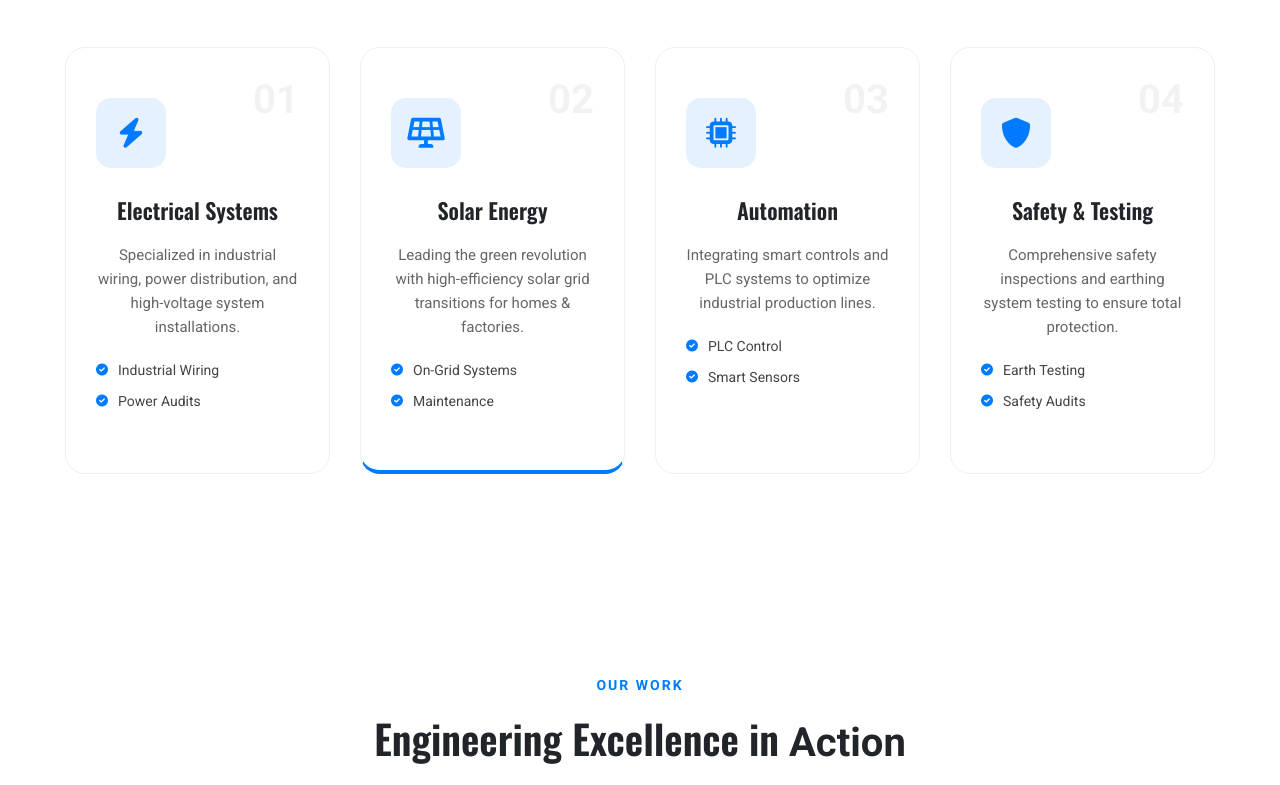
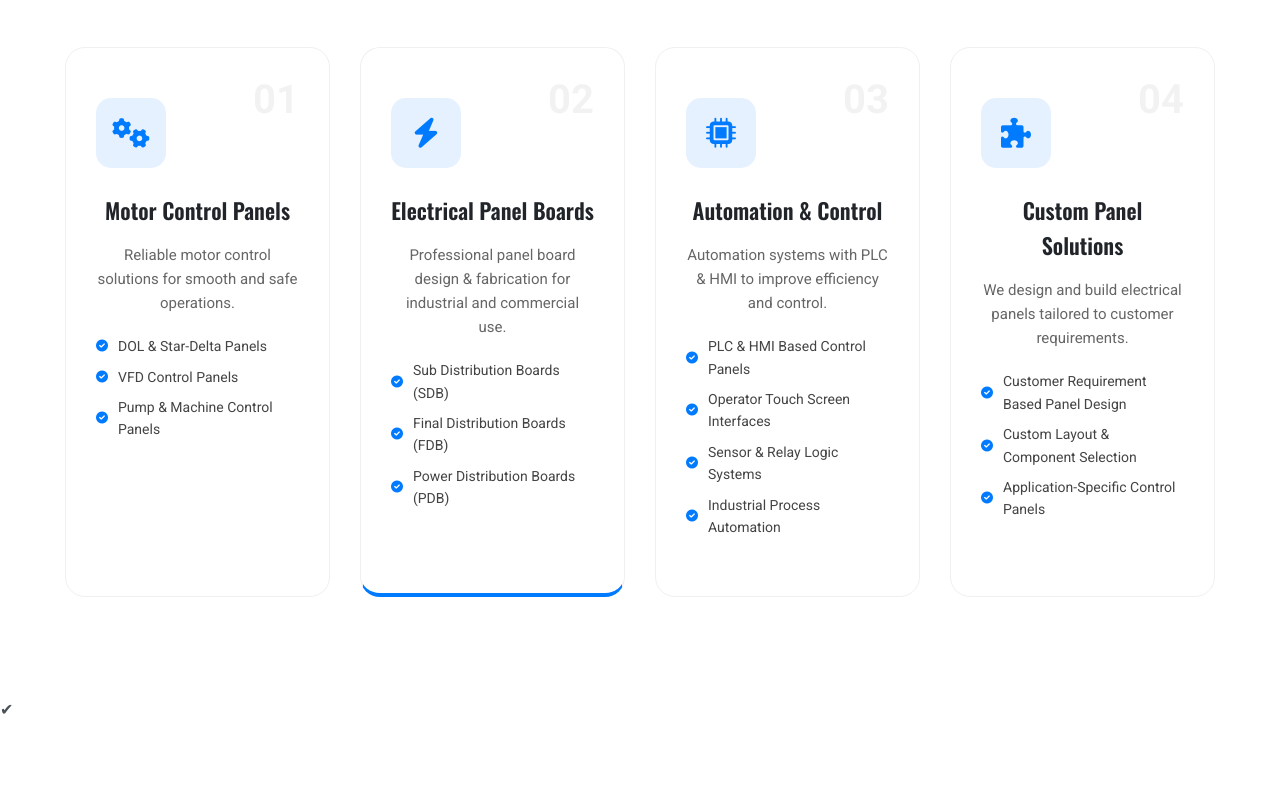
Before and after one commit to viduliyo/viduliyo, a plain HTML site: page index.html in a window 1280 px wide. Shown: the part 1055-1840 px from the top of the page. Drawn offline with nearby package versions, Linux system fonts and the light colour scheme.

Commit message:
Update index.html

```diff
--- a/index.html
+++ b/index.html
@@ -37,7 +37,7 @@
         <div class="hero-content">
             <span class="hero-tagline">Innovation . Reliability . Excellence</span>
             <h1>Powering the Future with <span>Expert Engineering</span></h1>
-            <p>Your trusted partner for industrial electrical systems, sustainable solar energy, and advanced automation solutions in Sri Lanka.</p>
+            <p>Your trusted partner for Custom Panel Solutions, Electrical Panel Boards, Motor Control Panels, and Automation & Control solutions in Sri Lanka.</p>
             <div class="hero-btns">
                 <a href="#services" class="btn btn-primary">Our Services</a>
                 <a href="#contact" class="btn btn-outline">Consult an Engineer</a>
@@ -45,7 +45,7 @@
             <div class="hero-badges">
                 <div class="badge-item">
                     <i class="fas fa-certificate"></i>
-                    <span>CIDA Certified</span>
+                    <span>Best Customer service</span>
                 </div>
                 <div class="badge-item">
                     <i class="fas fa-user-shield"></i>
@@ -67,26 +67,28 @@
             <div class="expertise-card">
                 <div class="card-count">01</div>
                 <div class="icon-box">
-                    <i class="fas fa-bolt"></i>
+                    <i class=" fas fa-cogs"></i>
                 </div>
-                <h4>Electrical Systems</h4>
-                <p>Specialized in industrial wiring, power distribution, and high-voltage system installations.</p>
+                <h4>Motor Control Panels</h4>
+                <p>Reliable motor control solutions for smooth and safe operations.</p>
                 <ul class="card-features">
-                    <li><i class="fas fa-check-circle"></i> Industrial Wiring</li>
-                    <li><i class="fas fa-check-circle"></i> Power Audits</li>
+                    <li><i class="fas fa-check-circle"></i>DOL & Star-Delta Panels</li>
+                    <li><i class="fas fa-check-circle"></i> VFD Control Panels</li>
+                     <li><i class="fas fa-check-circle"></i> Pump & Machine Control Panels</li>
                 </ul>
             </div>
 
             <div class="expertise-card active">
                 <div class="card-count">02</div>
                 <div class="icon-box">
-                    <i class="fas fa-solar-panel"></i>
+                    <i class="fas fa-bolt"></i>
                 </div>
-                <h4>Solar Energy</h4>
-                <p>Leading the green revolution with high-efficiency solar grid transitions for homes & factories.</p>
+                <h4>Electrical Panel Boards</h4>
+                <p>Professional panel board design & fabrication for industrial and commercial use. </p>
                 <ul class="card-features">
-                    <li><i class="fas fa-check-circle"></i> On-Grid Systems</li>
-                    <li><i class="fas fa-check-circle"></i> Maintenance</li>
+                    <li><i class="fas fa-check-circle"></i> Sub Distribution Boards (SDB)</li>
+                    <li><i class="fas fa-check-circle"></i> Final Distribution Boards (FDB)</li>
+                    <li><i class="fas fa-check-circle"></i> Power Distribution Boards (PDB)</li>
                 </ul>
             </div>
 
@@ -95,29 +97,34 @@
                 <div class="icon-box">
                     <i class="fas fa-microchip"></i>
                 </div>
-                <h4>Automation</h4>
-                <p>Integrating smart controls and PLC systems to optimize industrial production lines.</p>
+                <h4>Automation & Control</h4>
+                <p>Automation systems with PLC & HMI to improve efficiency and control.</p>
                 <ul class="card-features">
-                    <li><i class="fas fa-check-circle"></i> PLC Control</li>
-                    <li><i class="fas fa-check-circle"></i> Smart Sensors</li>
+                    <li><i class="fas fa-check-circle"></i> PLC & HMI Based Control Panels</li>
+                    <li><i class="fas fa-check-circle"></i> Operator Touch Screen Interfaces</li>
+                    <li><i class="fas fa-check-circle"></i> Sensor & Relay Logic Systems</li>
+                    <li><i class="fas fa-check-circle"></i>  Industrial Process Automation</li>
                 </ul>
             </div>
-
             <div class="expertise-card">
                 <div class="card-count">04</div>
                 <div class="icon-box">
-                    <i class="fas fa-shield-alt"></i>
+                    <i class="fas fa-puzzle-piece"></i>
                 </div>
-                <h4>Safety & Testing</h4>
-                <p>Comprehensive safety inspections and earthing system testing to ensure total protection.</p>
+                <h4>Custom Panel Solutions</h4>
+                <p>We design and build electrical panels tailored to customer requirements.</p>
                 <ul class="card-features">
-                    <li><i class="fas fa-check-circle"></i> Earth Testing</li>
-                    <li><i class="fas fa-check-circle"></i> Safety Audits</li>
+                    <li><i class="fas fa-check-circle"></i> Customer Requirement Based Panel Design</li>
+                    <li><i class="fas fa-check-circle"></i> Custom Layout & Component Selection</li>
+                    <li><i class="fas fa-check-circle"></i>Application-Specific Control Panels</li>
+                </ul>
                 </ul>
             </div>
         </div>
     </div>
 </section>
+
+✔
 
     <section id="projects" class="projects-premium">
     <div class="container">
@@ -130,12 +137,12 @@
         <div class="projects-grid">
             <div class="project-item">
                 <div class="project-img">
-                    <img src="https://images.unsplash.com/photo-1581092918056-0c4c3acd3789?q=80&w=2070&auto=format&fit=crop" alt="Industrial Wiring">
+                    <img src="images/project1.jpeg" alt="Industrial Wiring">
                     <div class="project-overlay">
                         <div class="overlay-content">
                             <span class="category">Industrial</span>
-                            <h4>Factory Power System</h4>
-                            <p>Complete electrical installation and automation for a textile factory.</p>
+                            <h4>Industrial Conveyor Automation for Swisstek Ceylon PLC</h4>
+                            <p>Successfully designed and implemented a fully automated conveyor system for Swisstek Ceylon PLC. By integrating advanced PLC (Programmable Logic Controller) technology, we optimized their production line efficiency, reduced manual intervention, and enhanced overall operational safety.</p>
                         </div>
                     </div>
                 </div>
```
